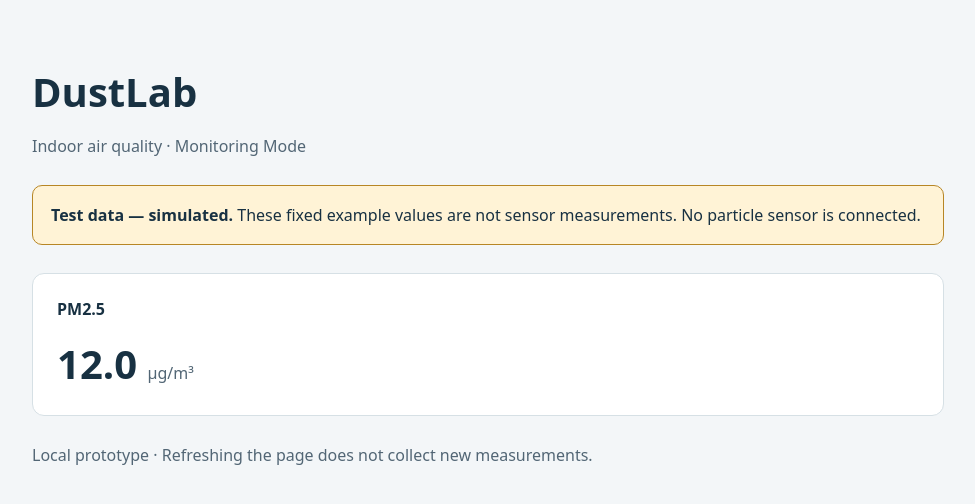
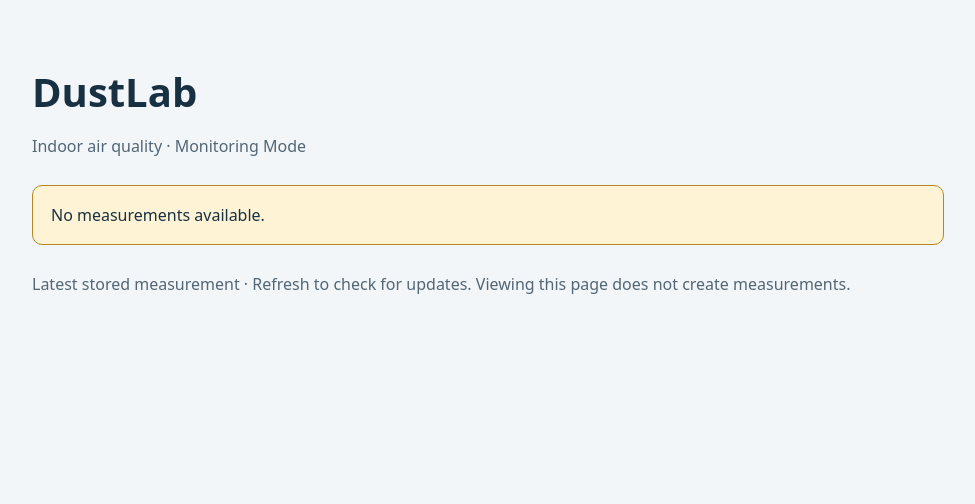
Before and after one commit to HannaBProjects/DustLab, a FastAPI app: page / in a window 1280 px wide. Shown: the top 504 px of the page, without its empty margins (152-1127 px from the left). Run offline with FastAPI, Linux system fonts and the light colour scheme.

Commit message:
Preserve readings between application restarts
Store measurements in SQLite using SQLAlchemy.
Validate the latest-reading API response and display saved data on the dashboard.
Exclude local database files from Git.

```diff
--- /dev/null
+++ b/app/database.py
@@ -0,0 +1,35 @@
+from pathlib import Path
+
+from sqlalchemy import create_engine
+from sqlalchemy.orm import DeclarativeBase, sessionmaker
+
+
+DATABASE_PATH = (
+    Path(__file__).resolve().parent.parent
+    / "data"
+    / "dustlab_orm.sqlite3"
+)
+
+DATABASE_PATH.parent.mkdir(parents=True, exist_ok=True)
+
+SQLALCHEMY_DATABASE_URL = f"sqlite:///{DATABASE_PATH.as_posix()}"
+
+engine = create_engine(
+    SQLALCHEMY_DATABASE_URL,
+    connect_args={"check_same_thread": False},
+)
+
+SessionLocal = sessionmaker(
+    autocommit=False,
+    autoflush=False,
+    bind=engine,
+)
+
+
+class Base(DeclarativeBase):
+    pass
+
+
+def get_db():
+    with SessionLocal() as db:
+        yield db
--- a/app/main.py
+++ b/app/main.py
@@ -1,22 +1,65 @@
-"""Local DustLab prototype using fixed demonstration readings."""
+from pathlib import Path
+from typing import Annotated
 
-from pathlib import Path
-
-from fastapi import FastAPI, Request
+from fastapi import Depends, FastAPI, HTTPException, Request
 from fastapi.responses import HTMLResponse
 from fastapi.templating import Jinja2Templates
+from sqlalchemy import select
+from sqlalchemy.orm import Session
+
+from app.database import Base, engine, get_db
+from app.models import Measurement
+from app.schemas import MeasurementResponse
+
+
+Base.metadata.create_all(bind=engine)
 
 app = FastAPI(title="DustLab")
-templates = Jinja2Templates(directory=str(Path(__file__).parent / "templates"))
+
+templates = Jinja2Templates(
+    directory=str(Path(__file__).parent / "templates")
+)
+
+
+def get_latest_measurement(db: Session):
+    statement = (
+        select(Measurement)
+        .order_by(
+            Measurement.measured_at.desc(),
+            Measurement.id.desc(),
+        )
+        .limit(1)
+    )
+    return db.scalar(statement)
+
+
+@app.get(
+    "/api/measurements/latest",
+    response_model=MeasurementResponse,
+)
+def latest_measurement(
+    db: Annotated[Session, Depends(get_db)],
+):
+    measurement = get_latest_measurement(db)
+
+    if measurement is None:
+        raise HTTPException(
+            status_code=404,
+            detail="No measurements available",
+        )
+
+    return measurement
 
 
 @app.get("/", response_class=HTMLResponse)
-def dashboard(request: Request):
-    readings = [
-        {"name": "PM2.5", "value": 12.0},
-    ]
+def dashboard(
+    request: Request,
+    db: Annotated[Session, Depends(get_db)],
+):
+    measurement = get_latest_measurement(db)
+
     return templates.TemplateResponse(
         request=request,
         name="dashboard.html",
-        context={"readings": readings},
+        context={"measurement": measurement},
     )
--- a/app/templates/dashboard.html
+++ b/app/templates/dashboard.html
@@ -25,16 +25,22 @@
         <h1>DustLab</h1>
         <p class="subtitle">Indoor air quality · Monitoring Mode</p>
     </header>
-    <p class="notice"><strong>Test data — simulated.</strong> These fixed example values are not sensor measurements. No particle sensor is connected.</p>
-    <section class="readings" aria-label="Example particle concentrations">
-        {% for reading in readings %}
+    {% if measurement %}
+    {% if measurement.source == 'simulated' %}
+    <p class="notice"><strong>Test data — simulated.</strong> This value is for development and is not a sensor measurement.</p>
+    {% endif %}
+    <section class="readings" aria-label="Latest stored particle concentration">
         <article>
-            <h2>{{ reading.name }}</h2>
-            <p class="value">{{ reading.value }} <span class="unit">µg/m³</span></p>
+            <h2>PM2.5</h2>
+            <p class="value">{{ measurement.pm25 }} <span class="unit">µg/m³</span></p>
+            <p>Measured at (UTC): <time datetime="{{ measurement.measured_at }}">{{ measurement.measured_at }}</time></p>
+            <p>Source: {{ measurement.source }}</p>
         </article>
-        {% endfor %}
     </section>
-    <footer>Local prototype · Refreshing the page does not collect new measurements.</footer>
+    {% else %}
+    <p class="notice">No measurements available.</p>
+    {% endif %}
+    <footer>Latest stored measurement · Refresh to check for updates. Viewing this page does not create measurements.</footer>
 </main>
 </body>
 </html>
--- a/requirements.txt
+++ b/requirements.txt
@@ -1,3 +1,4 @@
 fastapi==0.162.0
 uvicorn==0.54.0
 Jinja2==3.1.6
+SQLAlchemy==2.1.6
```
Also changed, not shown: app/models.py (added, +39 -0 lines), app/schemas.py (added, +20 -0 lines), 1 other file.
